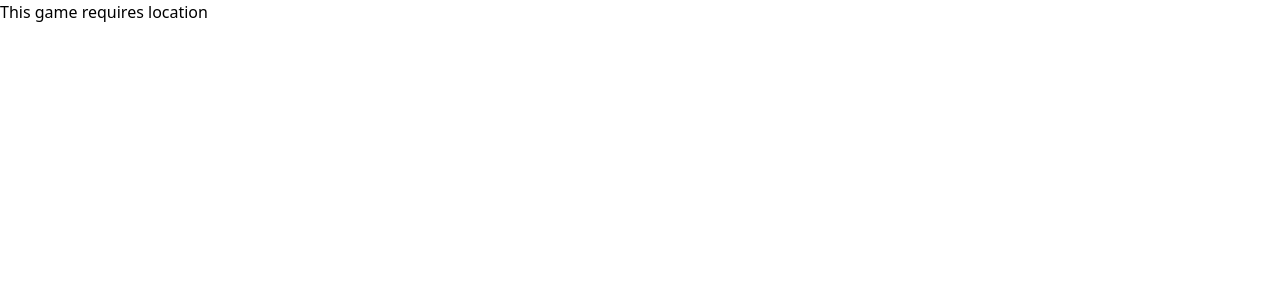
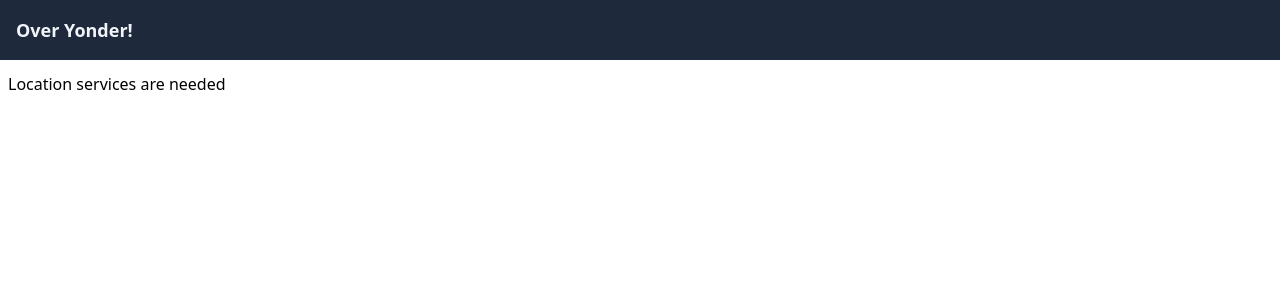
Before and after one commit to thekakkun/over-yonder, a React (Create React App) app: page / in a window 1280 px wide. Shown: the top 300 px of the page. Built offline with nearby package versions, Linux system fonts and the light colour scheme; no server answers.

Commit message:
Check for availability of Geolocation API

```diff
--- a/package.json
+++ b/package.json
@@ -23,10 +23,10 @@
   "scripts": {
     "start": "react-scripts start",
     "build": "react-scripts build",
-    "predeploy": "npm run build",
     "deploy": "gh-pages -d build",
     "test": "react-scripts test",
-    "eject": "react-scripts eject"
+    "eject": "react-scripts eject",
+    "predeploy": "npm run build"
   },
   "eslintConfig": {
     "extends": [
--- a/src/App.tsx
+++ b/src/App.tsx
@@ -5,42 +5,66 @@ import Game from "./components/Game";
 import Header from "./components/Header";
 import Intro from "./components/Intro";
 import Outro from "./components/Outro";
-import { Modes, StageList, ActionType } from "./types/game";
+import { Coordinates } from "./types/cartography";
+import { ActionType, Modes, StageList } from "./types/game";
+import { Degrees } from "./types/math";
+import { geolocationAvailable } from "./utilities/cartography";
 import { getLocation } from "./utilities/game";
 
 function App() {
   const gameLength = 5;
 
-  const [location, setLocation] = useState<GeolocationCoordinates | null>(null);
-  useEffect(() => {
-    navigator.geolocation.watchPosition((pos) => setLocation(pos.coords));
-  }, []);
+  const [mode, setMode] = useState<Modes>("intro");
+  const [stages, dispatch] = useReducer(stagesReducer, initialStages);
 
-  const [mode, setMode] = useState<Modes>("intro");
-  const [stages, dispatch] = useReducer(reducer, initialStages);
+  const [location, setLocation] = useState<Coordinates | null>(null);
+  if (geolocationAvailable()) {
+    navigator.geolocation.watchPosition(({ coords: { latitude, longitude } }) =>
+      setLocation({
+        latitude: latitude,
+        longitude: longitude,
+      })
+    );
+  }
 
-  const gameElement = (
+  const [bearing, setBearing] = useState<Degrees | null>(null);
+
+
+  function getContent() {
+    if (location === null) {
+      return <p>Location services are needed</p>;
+    }
+
+    switch (mode) {
+      case "intro":
+        return <Intro></Intro>;
+
+      case "guess":
+      case "answer":
+        return (
           <Game
             gameLength={gameLength}
-      location={location as GeolocationCoordinates}
+            location={location}
             mode={mode}
             stages={stages}
             dispatch={dispatch}
           ></Game>
         );
 
-  return location ? (
+      case "outro":
+        return <Outro stages={stages}></Outro>;
+
+      default:
+        const _exhaustiveCheck: never = mode;
+        return _exhaustiveCheck;
+    }
+  }
+
+  return (
     <div className="h-screen flex flex-col items-center justify-between gap-1 pb-4">
       <Header></Header>
-      <Content>
-        {mode === "intro" ? (
-          <Intro></Intro>
-        ) : ["guess", "answer"].includes(mode) ? (
-          gameElement
-        ) : (
-          <Outro stages={stages}></Outro>
-        )}
-      </Content>
+      <Content>{getContent()}</Content>
+      {location && (
         <Button
           gameLength={gameLength}
           location={location}
@@ -49,15 +73,13 @@ function App() {
           stages={stages}
           dispatch={dispatch}
         ></Button>
+      )}
     </div>
-  ) : (
-    <p>This game requires location</p>
   );
 }
 
 const initialStages: StageList = [];
-
-function reducer(state: typeof initialStages, action: ActionType) {
+function stagesReducer(state: typeof initialStages, action: ActionType) {
   switch (action.type) {
     case "next":
       return [...state, getLocation()];
--- a/src/components/Compass.tsx
+++ b/src/components/Compass.tsx
@@ -1,22 +1,22 @@
 import { Degrees } from "../types/math";
 
 interface CompassProps {
-  heading: Degrees | null;
+  bearing: number;
 }
 
-export default function Compass({ heading }: CompassProps) {
+export default function Compass({ bearing }: CompassProps) {
   return (
     <>
-      {heading ? (
+      {bearing ? (
         <div className="self-end overflow-clip m-auto">
           <img
             className="rounded-full w-4/5 m-auto transition-transform"
             style={{
               transformStyle: "preserve-3d",
-              transform: `rotateX(45deg) rotate(-${heading}deg)`,
+              transform: `rotateX(45deg) rotate(-${bearing}deg)`,
             }}
             src="./compass.png"
-            alt={`compass heading: ${heading}`}
+            alt={`compass heading: ${bearing}`}
           />
         </div>
       ) : (
--- a/src/components/Game.tsx
+++ b/src/components/Game.tsx
@@ -1,4 +1,5 @@
 import { Dispatch } from "react";
+import { Coordinates } from "../types/cartography";
 import { Modes, StageList, ActionType, CompletedLocation } from "../types/game";
 import Compass from "./Compass";
 import Display from "./Display";
@@ -9,7 +10,7 @@ import Target from "./Target";
 
 interface GameProps {
   gameLength: number;
-  location: GeolocationCoordinates;
+  location: Coordinates;
   mode: Modes;
   stages: StageList;
   dispatch: Dispatch<ActionType>;
@@ -25,7 +26,7 @@ export default function Game({
   const guessDisplay = (
     <>
       <Target target={stages[stages.length - 1]} dispatch={dispatch}></Target>
-      <Compass heading={location.heading}></Compass>
+      <Compass location={location}></Compass>
     </>
   );
 
--- a/src/components/Map.tsx
+++ b/src/components/Map.tsx
@@ -7,13 +7,14 @@ import {
 import { select } from "d3-selection";
 import { useEffect, useRef, useState } from "react";
 import colors from "tailwindcss/colors";
+import { Coordinates } from "../types/cartography";
 
 import { CompletedLocation } from "../types/game";
 import { getBearing, getDestination } from "../utilities/cartography";
 
 interface MapProps {
   target: CompletedLocation;
-  location: GeolocationCoordinates;
+  location: Coordinates;
 }
 
 export default function Map({ target, location }: MapProps) {
--- a/src/utilities/game.ts
+++ b/src/utilities/game.ts
@@ -1,6 +1,21 @@
+import { Coordinates } from "../types/cartography";
 import { CurrentLocation } from "../types/game";
 import { getBearing } from "./cartography";
 import { getRandomInt } from "./math";
+
+export function getScore(location: Coordinates, target: CurrentLocation) {
+  if (location.heading === null) {
+    throw Error("Heading not available");
+  }
+
+  const bearing = getBearing(location, target.coordinates);
+  const degreeDelta = Math.min(
+    Math.abs(bearing - location.heading),
+    360 - Math.abs(bearing - location.heading)
+  );
+
+  return Math.round(200 * (1 - degreeDelta / 180));
+}
 
 export function getLocation(): CurrentLocation {
   const locations = [
@@ -88,22 +103,3 @@ export function getLocation(): CurrentLocation {
   const i = getRandomInt(0, locations.length);
   return locations[i];
 }
-
-export function getScore(
-  location: GeolocationCoordinates,
-  target: CurrentLocation
-) {
-  if (location.heading === null) {
-    throw Error("Heading not available");
-  }
-
-  const bearing = getBearing(location, target.coordinates);
-  const degreeDelta = Math.min(
-    Math.abs(bearing - location.heading),
-    360 - Math.abs(bearing - location.heading)
-  );
-
-  console.log(degreeDelta);
-
-  return Math.round(200 * (1 - degreeDelta / 180));
-}
```
Also changed, not shown: src/components/Button.tsx (+8 -2 lines). Lines whose indentation alone changed are shown as unchanged.
